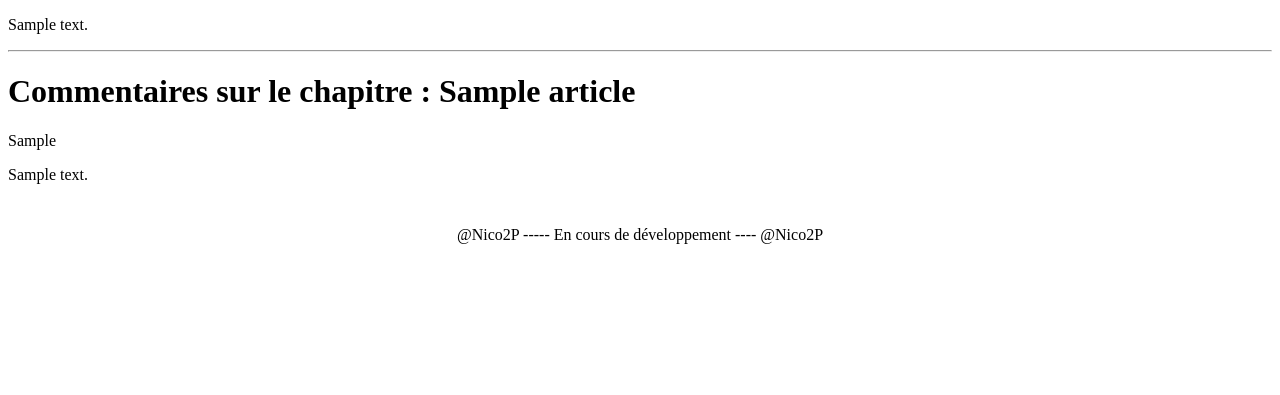
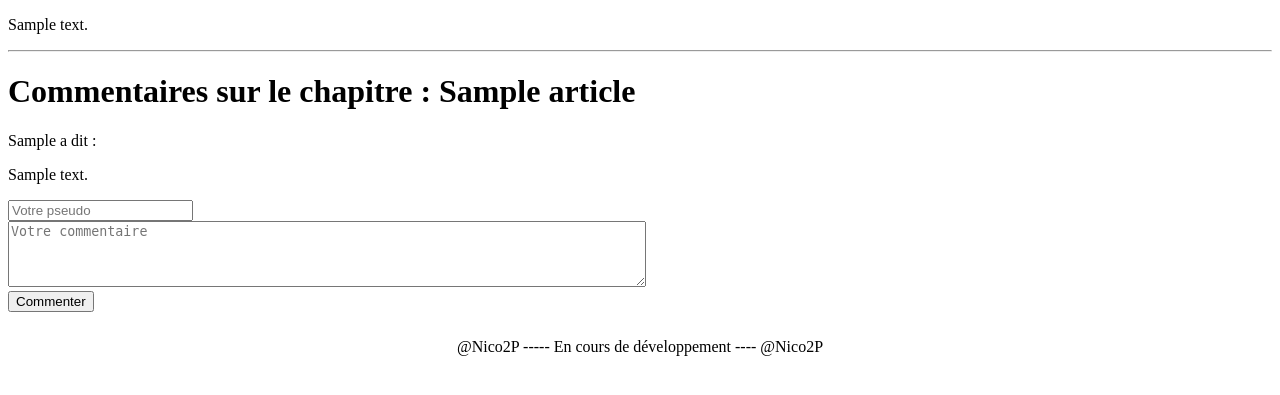
Before and after one commit to Nico2P/P4, a PHP site: page /index.php?action=article&id=1 in a window 1280 px wide. Shown: the part 145-540 px from the top of the page. Run offline with PHP 8.4, Linux system fonts and the light colour scheme; tables that the repository leaves empty or names only in its code hold one stand-in row (values such as "Sample post").

Commit message:
Ajout de commentaires OK

```diff
--- a/Controller/Routeur.php
+++ b/Controller/Routeur.php
@@ -24,14 +24,18 @@ class Routeur {
         try {
             if (isset($_GET['action'])) {
                 if ($_GET['action'] == 'article') {
-                    if (isset($_GET['id'])) {
-                        $id_art = intval($_GET['id']);
+                    $id_art = intval($this->getParametre($_GET, 'id'));
                         if ($id_art != 0) {
                             $this->ctrlArticle->article($id_art);
-                        } else
+                        }
+                        else
                             throw new Exception("Identifiant de d'article non valide");
-                    } else
-                        throw new Exception("Identifiant de d'article non défini");
+                    }
+                    else if ($_GET['action'] == 'commenter') {
+                        $auteur = $this->getParametre($_POST, 'auteur');
+                        $contenu = $this->getParametre($_POST, 'contenu');
+                        $id_art = $this->getParametre($_POST, 'id');
+                        $this->ctrlArticle->commenter($auteur, $contenu, $id_art);
                 } else
                     throw new Exception("Action non valide");
             } else {
@@ -45,6 +49,14 @@ class Routeur {
 
     }
 
+    private function getParametre($tableau, $nom) {
+        if (isset($tableau[$nom])) {
+            return $tableau[$nom];
+        }
+        else
+            throw new Exception("Paramètre '$nom' non defini");
+    }
+
     private function erreur($msgErreur) {
         $vue = new Vue("Erreur");
         $vue->generer(array('msgErreur' => $msgErreur));
--- a/Controller/controllerArticle.php
+++ b/Controller/controllerArticle.php
@@ -26,4 +26,12 @@ class controllerArticle {
         $vue = new Vue("Article");
         $vue->generer(array("article" => $article, "commentaire" => $commentaire));
     }
+
+    //ajoute un commentaire à l'article
+    public function commenter($auteur, $contenu, $id_art) {
+        // sauvegarde le commentaire
+        $this->commentaire->ajouterCommentaire($auteur, $contenu, $id_art);
+        //actualisation de la page
+        $this->article($id_art);
+    }
 }
--- a/Model/commentaire.php
+++ b/Model/commentaire.php
@@ -17,4 +17,11 @@ class commentaire extends model {
         $commentaires = $this->executerRequete($sql, array($id_art));
         return $commentaires;
     }
+
+    // Ajout un commentaire dans la bdd
+    public function ajouterCommentaire($auteur, $contenu, $id_art) {
+        $sql = 'insert into commentaires(date_com, auteur_com, contenu_com, id_article) values(?, ?, ?, ?)';
+        $date = date(DATE_W3C); // date courante
+        $this->executerRequete($sql, array($date,$auteur,$contenu,$id_art));
+    }
 }
--- a/View/vueArticle.php
+++ b/View/vueArticle.php
@@ -21,6 +21,13 @@ $this->titre = "Jean Forteroche -" . $article['titre']; ?>
     <h1 id="commentaireArticle"> Commentaires sur le chapitre : <?= $article['titre'] ?></h1>
 </header>
 <?php foreach ($commentaire as $commentaires) : ?>
-    <p><?= $commentaires['auteur'] ?></p>
+    <p><?= $commentaires['auteur'] ?> a dit :</p>
     <p><?= $commentaires['contenu'] ?></p>
 <?php endforeach; ?>
+
+<form method="post" action="../index.php?action=commenter">
+    <input id="auteur" name="auteur" type="text" placeholder="Votre pseudo" required/><br/>
+    <textarea id="txtCommentaire" name="contenu" rows="4" placeholder="Votre commentaire" required></textarea><br/>
+    <input type="hidden" name="id" value="<?=$article['id'] ?>" />
+    <input type="submit" value="Commenter"/>
+</form>
--- a/public/stylesheet.css
+++ b/public/stylesheet.css
@@ -3,3 +3,7 @@
     padding-top: 10px;
     text-align: center;
 }
+
+#txtCommentaire {
+    width: 50%;
+}
```
